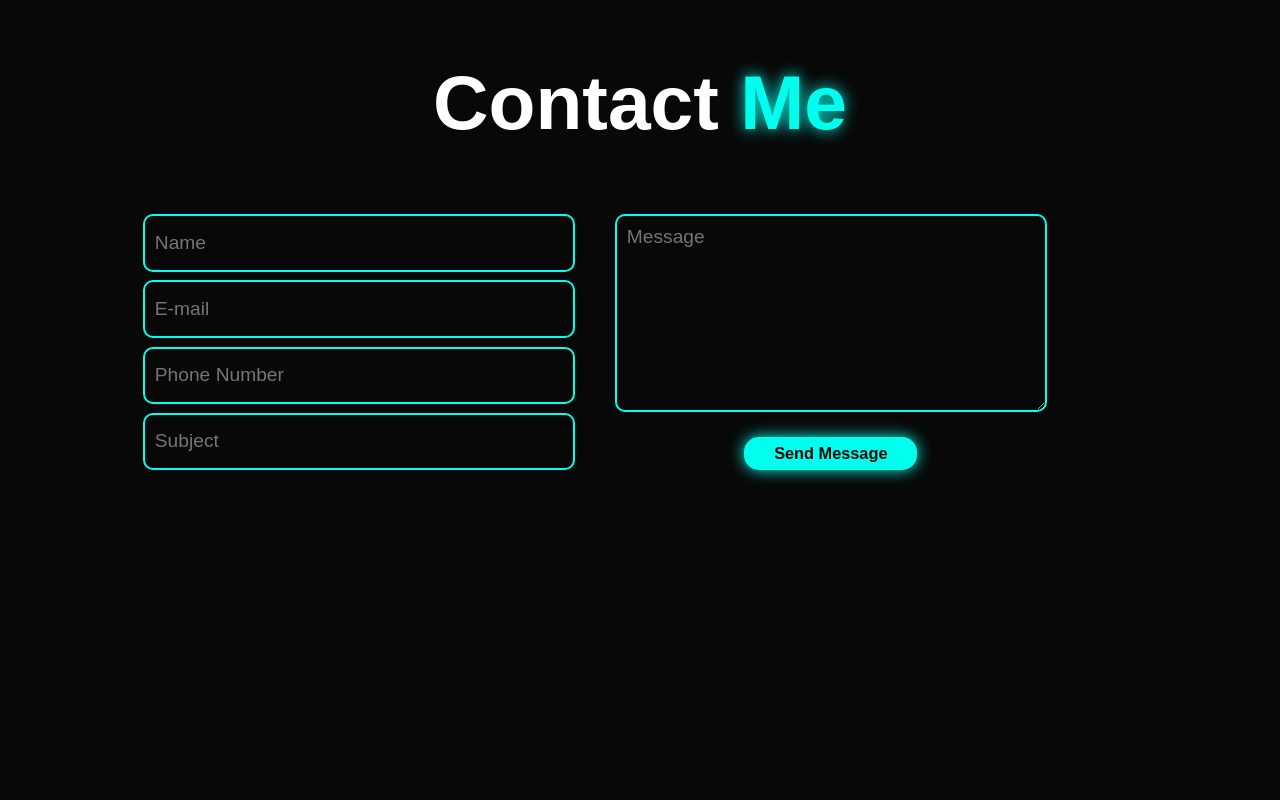
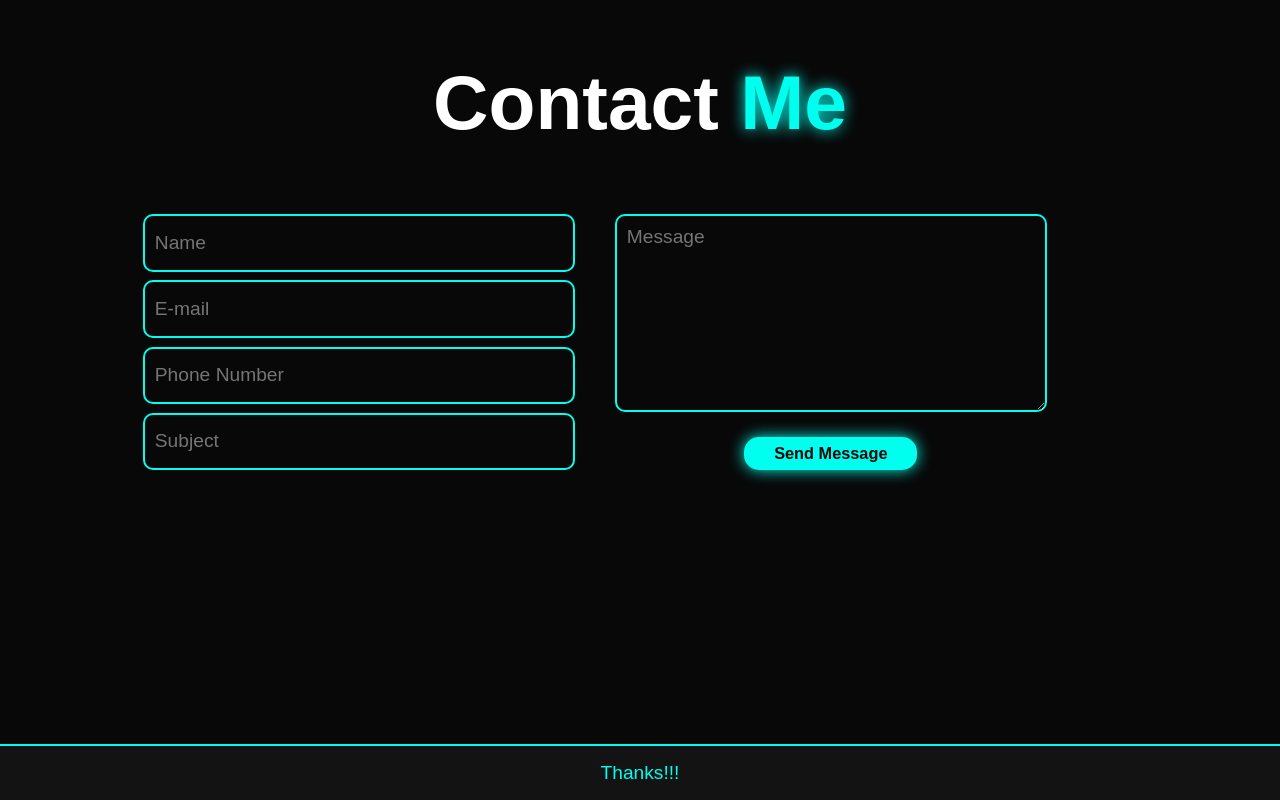
Before and after one commit to Robson-Ribeiro/portfolio-cyan-theme-react, a React (Create React App) app: page / in a window 1280 px wide. Shown: the part 2276-3076 px from the top of the page. Before the commit the page ends 3020 px from the top, so only its background shows below. Built offline with nearby package versions, Linux system fonts and the light colour scheme.

Commit message:
Footer view

```diff
--- a/src/App.js
+++ b/src/App.js
@@ -5,6 +5,7 @@ import Home from './components/Home/Home';
 import About from './components/About/About';
 
 import Contact from './components/Contact/Contact';
+import Footer from './components/Footer/Footer';
 
 function App() {
   return (
@@ -14,6 +15,7 @@ function App() {
       <About />
 
       <Contact />
+      <Footer />
     </div>
   );
 }
--- /dev/null
+++ b/src/components/Footer/Footer.css
@@ -0,0 +1,20 @@
+.footer {
+    height: 7vh;
+    width: 100%;
+    position: relative;
+    bottom: 0px;
+    left: 0px;
+    background: var(--second-bg-color);
+    color: var(--main-color);
+    display: flex;
+    flex-direction: column;
+    align-items: center;
+    justify-content: center;
+    border-top: 2px solid var(--main-color);
+}
+
+.thanks {
+    color: var(--main-color);
+    font-size: 2rem;
+    cursor: pointer;
+}
--- /dev/null
+++ b/src/components/Footer/Footer.js
@@ -0,0 +1,12 @@
+import React from "react";
+import './Footer.css';
+
+const Footer = () => {
+    return (
+        <div className="footer">
+            <p className="thanks"><span>Thanks!!!</span></p>
+        </div>
+    )
+}
+
+export default Footer;
```
